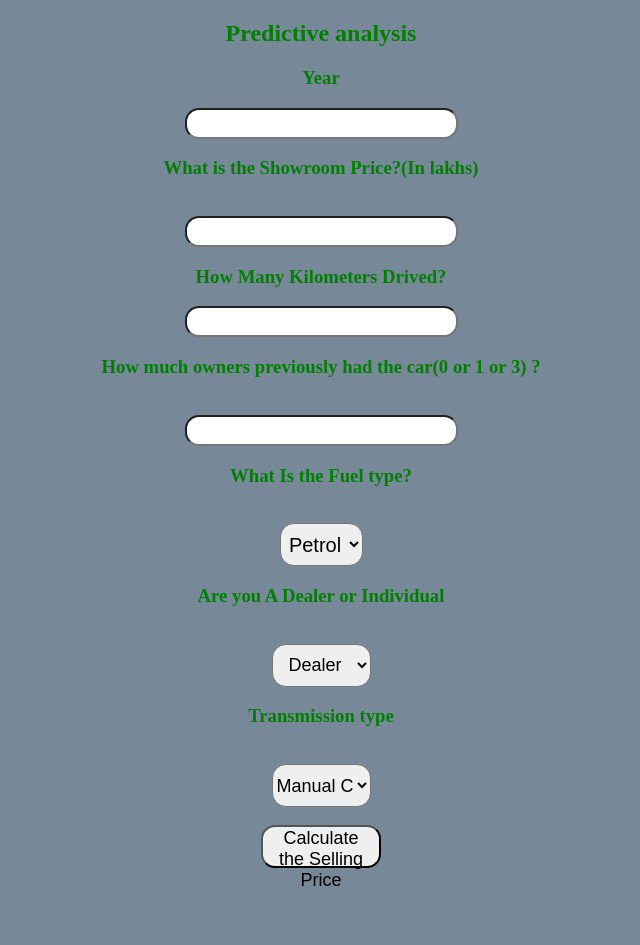
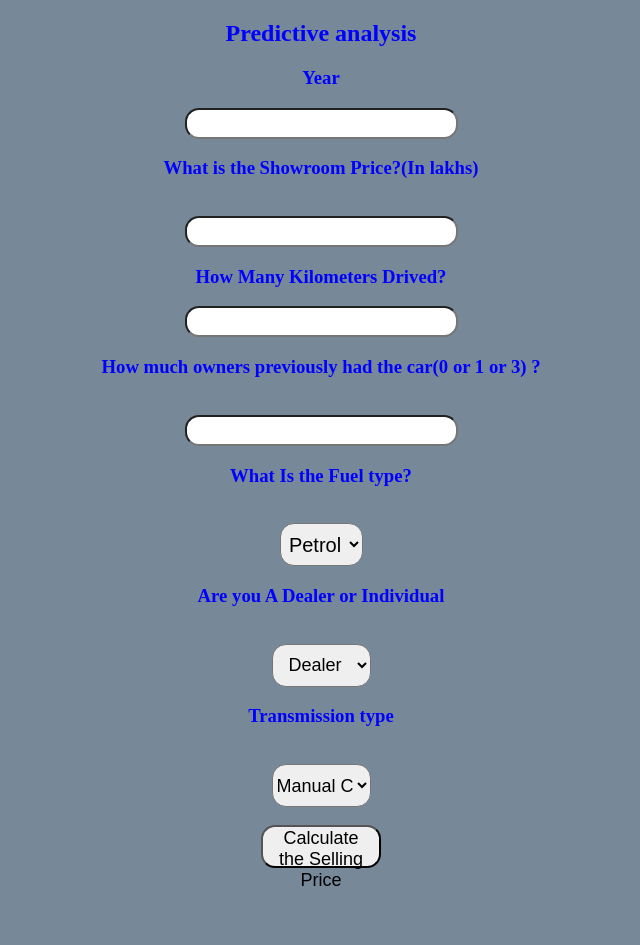
Before and after one commit to thebemer/car-price, a Flask app: page / in a window 1280 px wide. Shown: the whole page, without its empty margins (319-959 px from the left). Run offline with Flask 2, Linux system fonts and the light colour scheme; parts of the project's set-up code (start-up, migrations or seed data) failed here and were passed over.

Commit message:
Update index.html

```diff
--- a/templates/index.html
+++ b/templates/index.html
@@ -9,7 +9,7 @@
 
 <body>
 
-    <div style="color:green">
+    <div style="color:blue">
         <form action="{{ url_for('predict')}}" method="post">
             <h2>Predictive analysis</h2>
             <h3>Year</h3>
```
